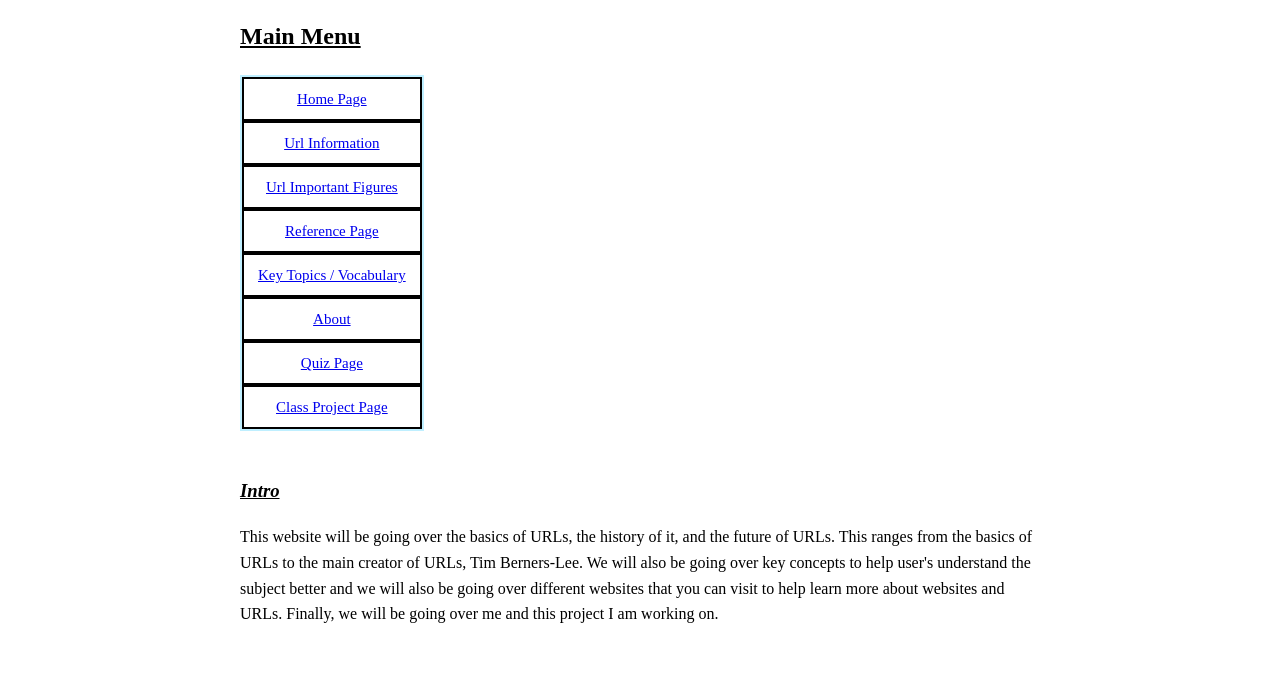
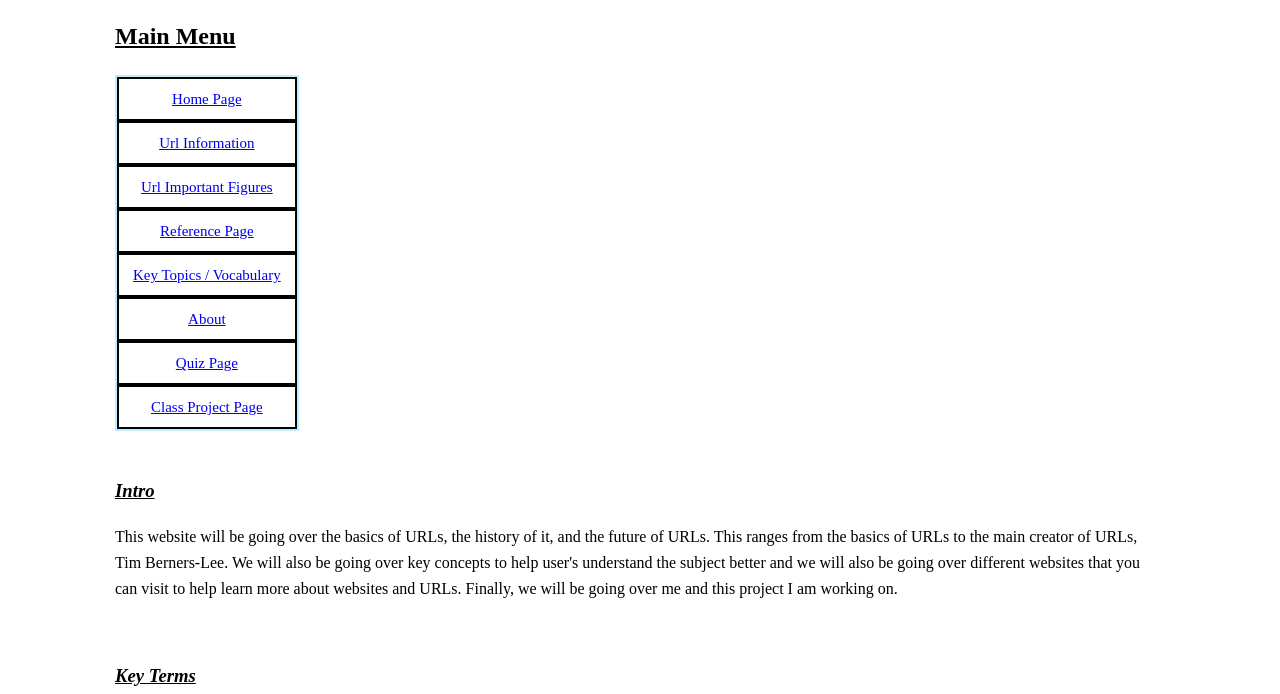
Before and after one commit to ZacharyPittman-sys/Zachary-Project-1-Assignment, a plain HTML site: page index.html in a window 1280 px wide. Shown: the part 101-795 px from the top of the page. Drawn offline with Linux system fonts and the light colour scheme.

Commit message:
Increase max-width of .readText class to 1050px

```diff
--- a/style.css
+++ b/style.css
@@ -84,7 +84,7 @@ color: color: #006680;
 
 .readText {
 font-family: "Times New Roman", Times, sans-serif;
-max-width: 800px;
+max-width: 1050px;
 padding: 0 10px;
 line-height: 1.6;
 margin: 0 auto;
```
